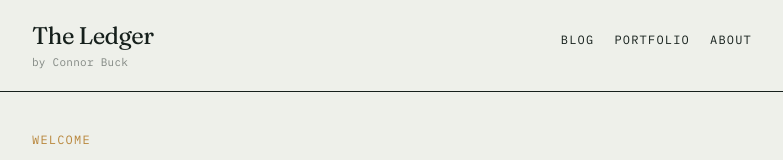
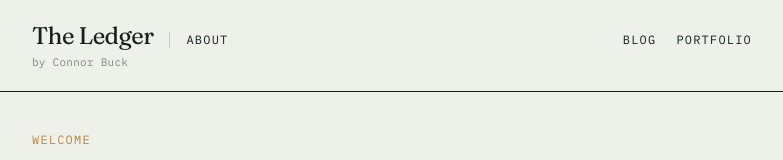
Before and after one commit to CB020103/ledger-blog, a Next.js app: page / in a window 1280 px wide. Shown: the top 160 px of the page, without its empty margins (248-1031 px from the left). Built offline with nearby package versions, Linux system fonts and the light colour scheme.

Commit message:
move About link next to logo

```diff
--- a/app/layout.tsx
+++ b/app/layout.tsx
@@ -36,6 +36,7 @@ export default function RootLayout({
       <body className="font-body bg-paper text-ink min-h-screen flex flex-col">
         <header className="border-b border-ink">
           <div className="max-w-3xl mx-auto px-6 py-5 flex items-baseline justify-between">
+            <div className="flex items-baseline gap-4">
               <div>
                 <a href="/" className="font-display text-2xl tracking-tight block">
                   The Ledger
@@ -44,10 +45,13 @@ export default function RootLayout({
                   by Connor Buck
                 </p>
               </div>
+              <a href="/about" className="font-mono text-xs uppercase tracking-widest hover:text-brass transition-colors border-l border-rule pl-4">
+                About
+              </a>
+            </div>
             <nav className="flex items-baseline gap-5 font-mono text-xs uppercase tracking-widest">
               <a href="/blog" className="hover:text-brass transition-colors">Blog</a>
               <a href="/portfolio" className="hover:text-brass transition-colors">Portfolio</a>
-              <a href="/about" className="hover:text-brass transition-colors">About</a>
             </nav>
           </div>
         </header>
```
Lines whose indentation alone changed are shown as unchanged.
